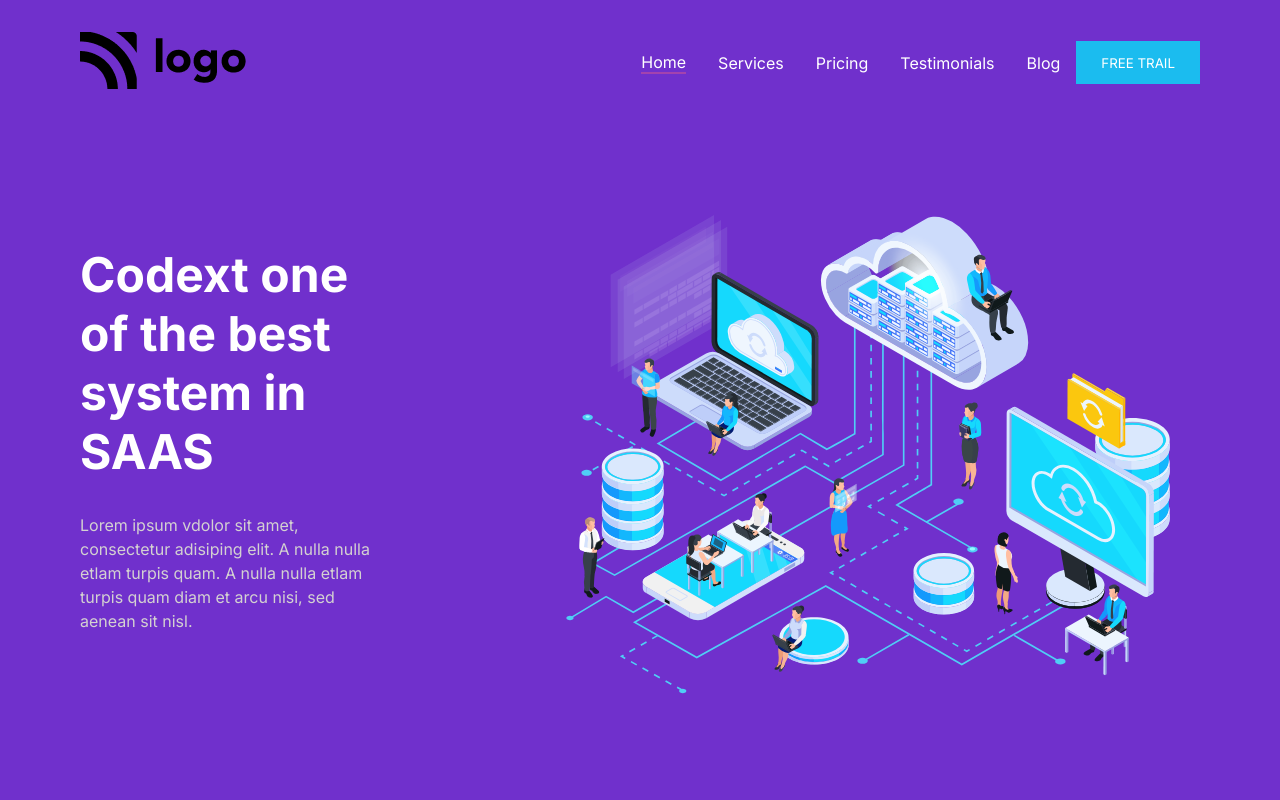
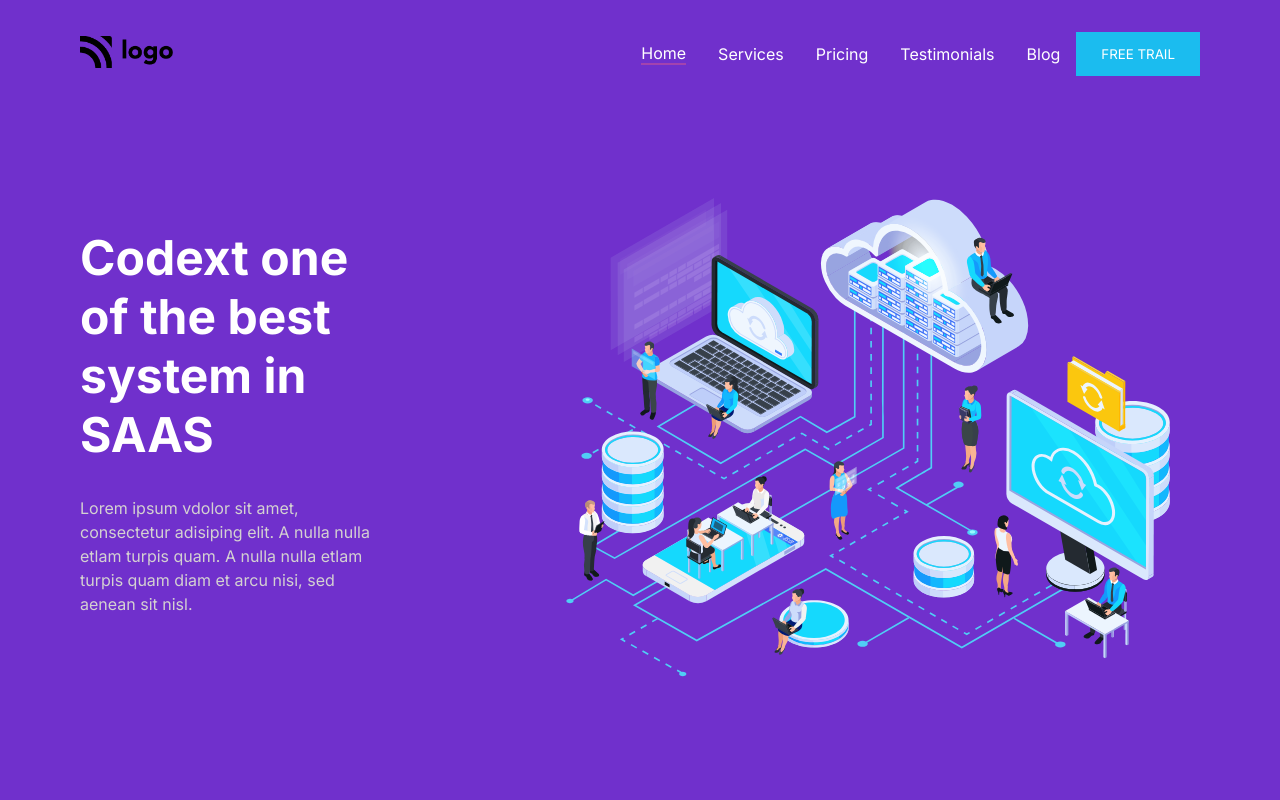
Before and after one commit to suryauppalapati/SAAS-Services-Site-Landing-Page, a plain HTML site: page index.html in a window 1280 px wide. Shown: the top 800 px of the page. Drawn offline with Linux system fonts and the light colour scheme.

Commit message:
logo size adjusted

```diff
--- a/styles.css
+++ b/styles.css
@@ -13,6 +13,10 @@ nav{
     align-items: center;
     padding: 2rem 5rem;
     background-color: #7030cc;
+}
+
+.nav_logo img{
+    height: 2rem;
 }
 
 ul.nav_list{
```
